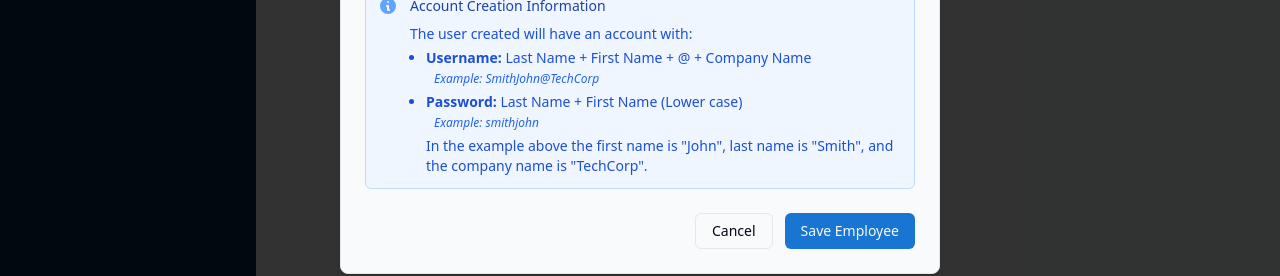
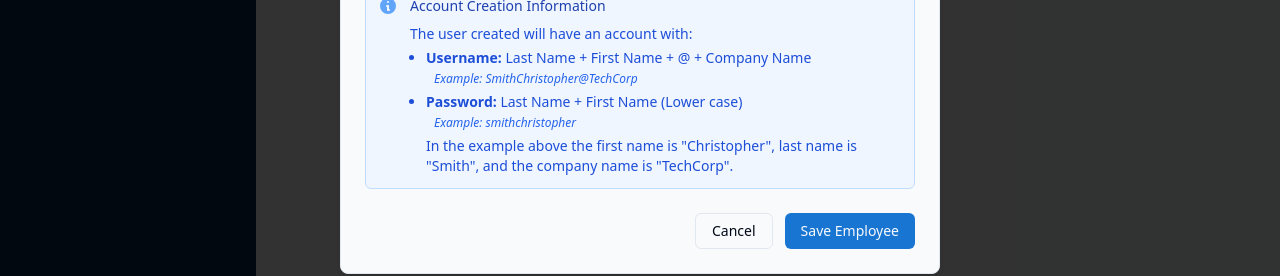
Before and after one commit to Magiclogon/Attendance-Web-App, a React (Vite) app in the folder frontend/: page /employees in a window 1280 px wide. Both pictures are taken after typing "Sample" into the empty fields and a click on the button "Add Employee". Shown: the part 455-731 px from the top of the page. Built offline with nearby package versions, Linux system fonts and the light colour scheme; no server answers.

Commit message:
More clarity in employee form

```diff
--- a/frontend/src/components/employees/EmployeeForm.tsx
+++ b/frontend/src/components/employees/EmployeeForm.tsx
@@ -189,15 +189,16 @@ export function EmployeeForm({
                       <li>
                         <strong>Username:</strong> Last Name + First Name + @ + Company Name
                         <br />
-                        <span className="text-xs text-blue-600 italic ml-2">Example: SmithJohn@TechCorp</span>
+                        <span className="text-xs text-blue-600 italic ml-2">Example: SmithChristopher@TechCorp</span>
                       </li>
                       <li>
                         <strong>Password:</strong> Last Name + First Name (Lower case)
                         <br />
-                        <span className="text-xs text-blue-600 italic ml-2">Example: smithjohn</span>
+                        <span className="text-xs text-blue-600 italic ml-2">Example: smithchristopher
+                        </span>
                       </li>
                       <p className="mt-2 text-sm text-blue-700">
-                        In the example above the first name is "John", last name is "Smith", and the company name is "TechCorp".
+                        In the example above the first name is "Christopher", last name is "Smith", and the company name is "TechCorp".
                       </p>
                     </ul>
                   </div>
```
